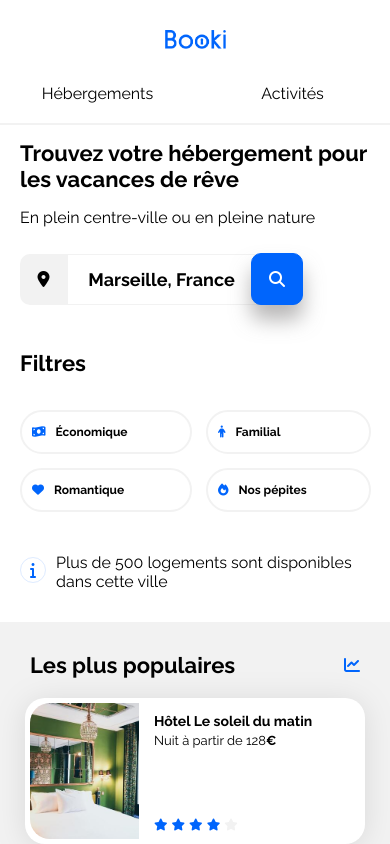
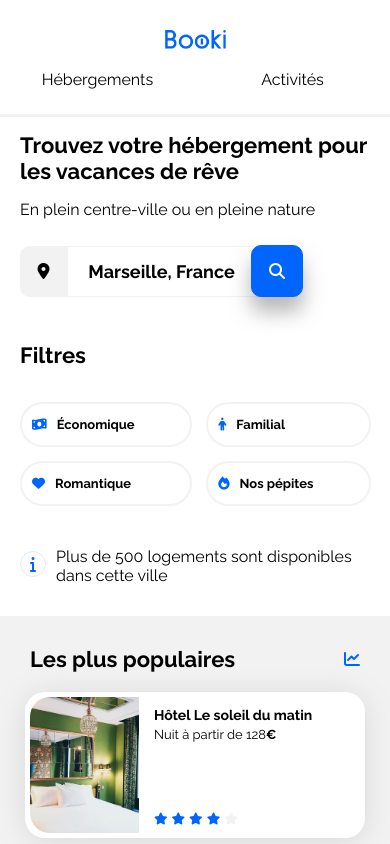
Before and after one commit to Wassila-Baz/Booki, a plain HTML site: page index.html in a window 390 px wide. Shown: the top 844 px of the page. Drawn offline with Linux system fonts and the light colour scheme.

Commit message:
projet terminé

```diff
--- a/css/style.css
+++ b/css/style.css
@@ -143,7 +143,7 @@ input {
 }
 
 /*filtres*/
-.filter-list {
+.filter-list  {
     display: flex;
     align-items: center;
     flex-wrap: wrap;
@@ -205,7 +205,7 @@ input {
 
 /******  SECTION HEBERGEMENT ***********/
 
- /*Titre"Hébergements à Marseille*/
+ /*Titre Hébergements à Marseille*/
 .hebergements-title h2  {
     display: flex;
     justify-content: space-between;
@@ -439,7 +439,6 @@ footer a{
 /* Medium devices (tablets, destkop less/equal than 1024px) */
 @media (max-width:1024px ) {
 
-
     .hebergements-and-populaires {
         flex-direction: column;
     }
@@ -473,7 +472,7 @@ footer a{
 
     .activités-cards .card-content {
         display: flex;
-        height: 20px;
+        height: 0px;
         padding: 20px 19px;
         flex-direction: column;
         justify-content: center;
@@ -519,18 +518,14 @@ footer a{
   nav {
 
     display: flex;
-    align-items: center;
-    justify-content: center;
-    margin: auto;
-    text-align: center;
-    border-bottom:  2px solid ; color: #F2F2F2;
-    margin-top: -30px;
+    width: 100%;
 
 }
 
 nav a {
+    padding-bottom: 25px;
+    border-bottom: 3px solid #F2F2F2;
     width: 50%;
-    margin-bottom: -15px;
     text-align: center;
 }
 
@@ -538,7 +533,7 @@ nav a {
 nav a:hover{
     border-bottom: 2px solid;
     border-top: none;
-    padding: 20px;
+
 }
 
 
@@ -619,7 +614,7 @@ input {
     display: flex;
     align-items: center;
     flex-wrap: nowrap;
-    font-size: 12px;
+    font-size: 13px;
     padding-left: 0px;
 }
 
@@ -730,7 +725,9 @@ border-radius: 0; /*bordure section populaire à vérifier*/
     gap: 15px;
     margin-bottom:65px;
 }
-
+.activités-title{
+    margin-bottom: 30px;
+}
 /*une cards*/
 .activités-cards .card{
    width: 100%;
--- a/index.html
+++ b/index.html
@@ -33,7 +33,7 @@
                 </div>
                 <div class="searchbar">
                     <i class="fa-solid fa-location-dot"></i>
-                    <input type="text" name="Rechercher" value="Marseille, France">
+                    <input type="text" value="Marseille, France">
                     <button class="search-button-blue">Rechercher</button>
                     <i class="fa-solid fa-magnifying-glass"></i>
                 </div>
```
